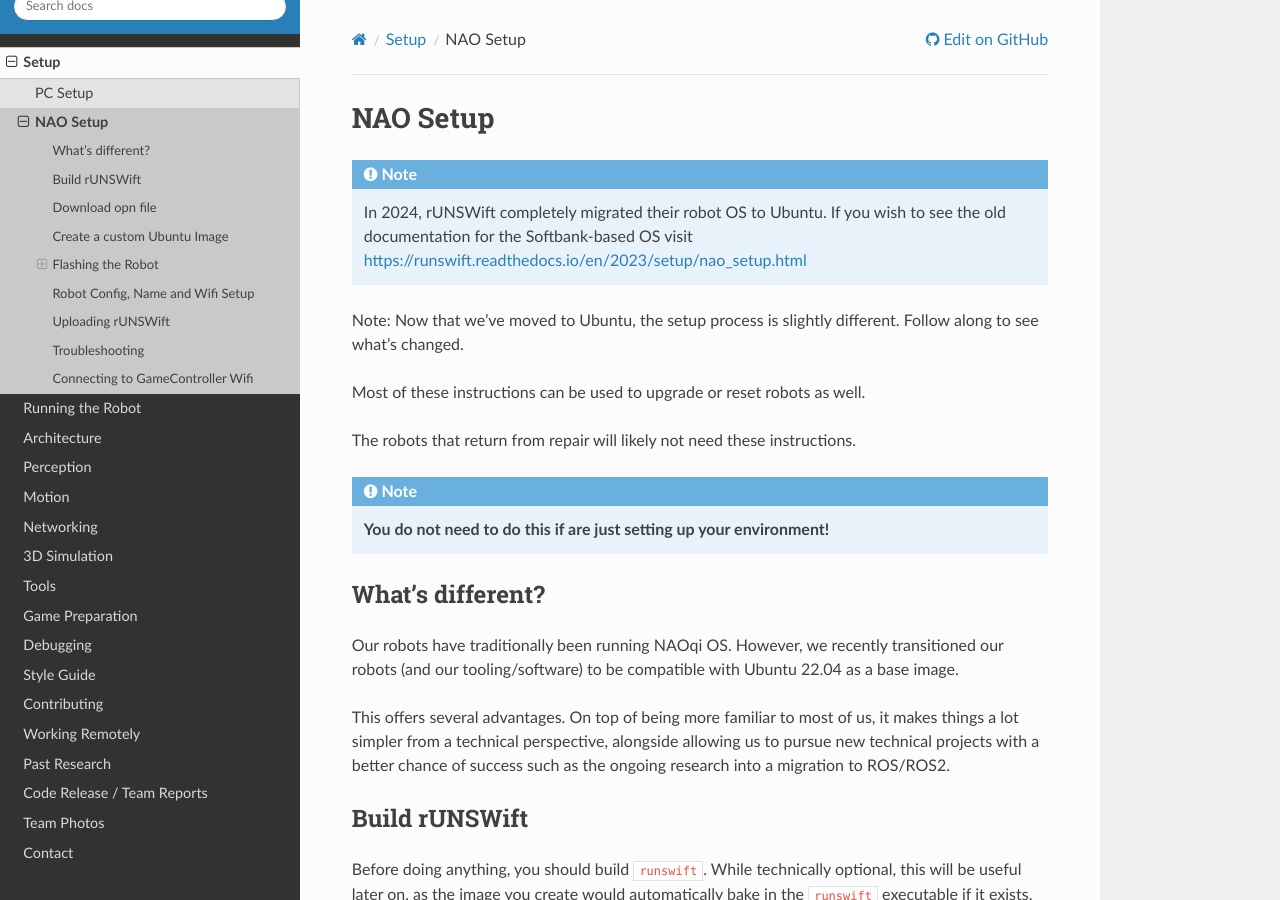
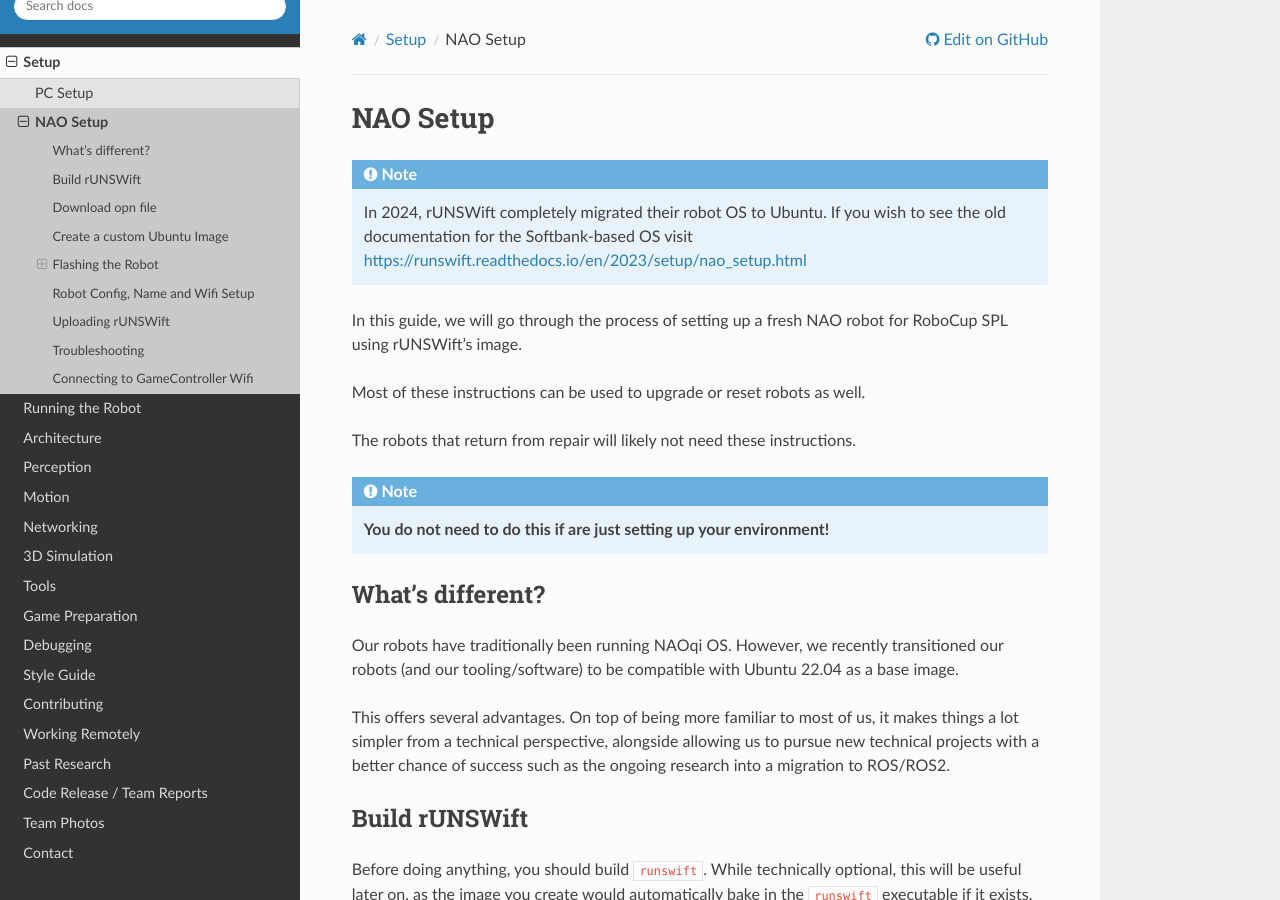
Before and after one commit to UNSWComputing/rUNSWift-docs, a Sphinx documentation site: the page built from source/setup/nao_setup.rst, in a window 1280 px wide and 900 px high. Built offline with Sphinx 7.4.7 and the Read the Docs theme 2.0.0, drawn with Linux system fonts in a browser that asks for light colours.

Commit message:
better intro

```diff
--- a/source/setup/nao_setup.rst
+++ b/source/setup/nao_setup.rst
@@ -7,9 +7,7 @@
     In 2024, rUNSWift completely migrated their robot OS to Ubuntu. If you wish to see the old documentation for the
     Softbank-based OS visit https://runswift.readthedocs.io/en/2023/setup/nao_setup.html
 
-
-
-Note: Now that we've moved to Ubuntu, the setup process is slightly different. Follow along to see what's changed.
+In this guide, we will go through the process of setting up a fresh NAO robot for RoboCup SPL using rUNSWift's image.
 
 Most of these instructions can be used to upgrade or reset robots as well.
 
```
